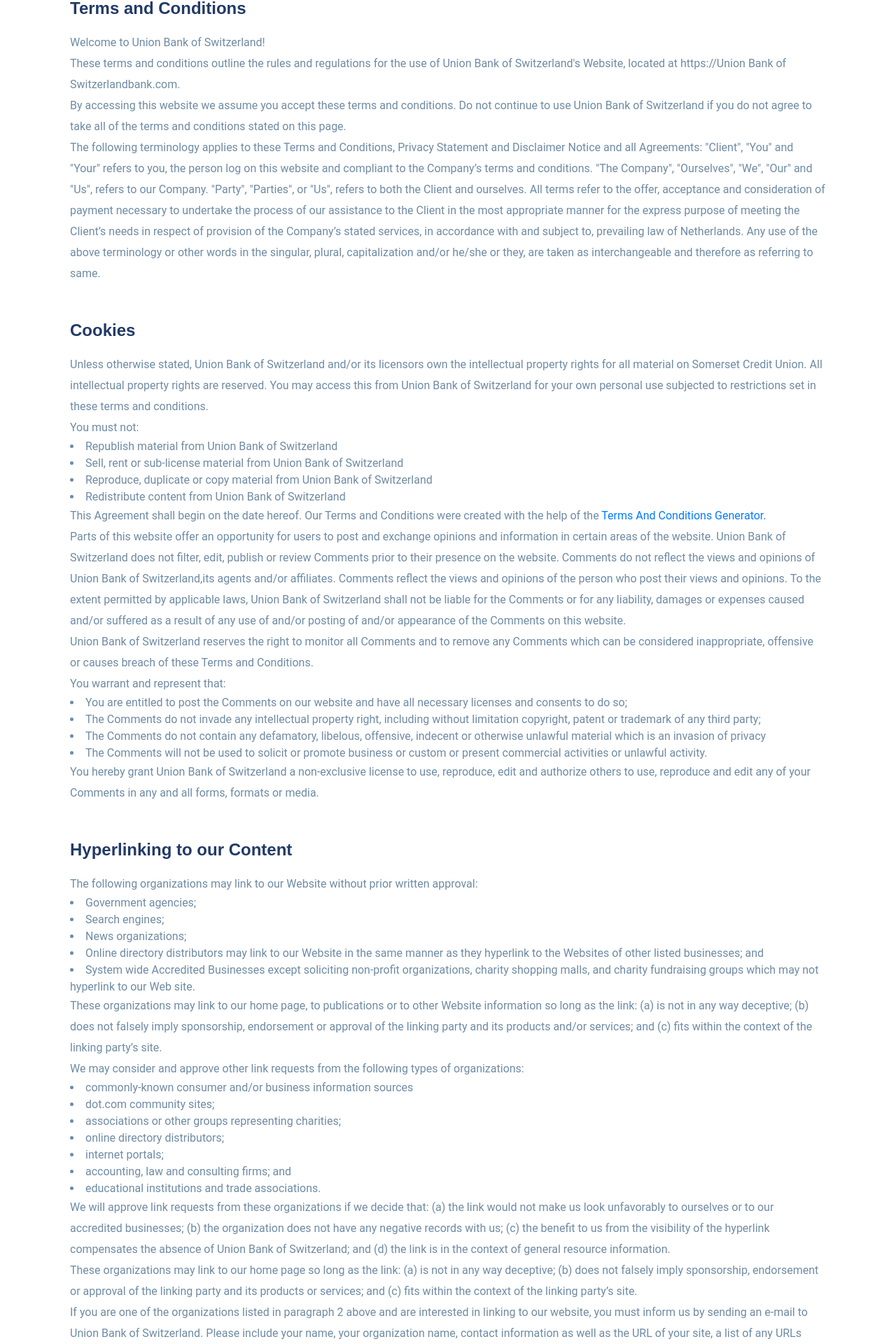
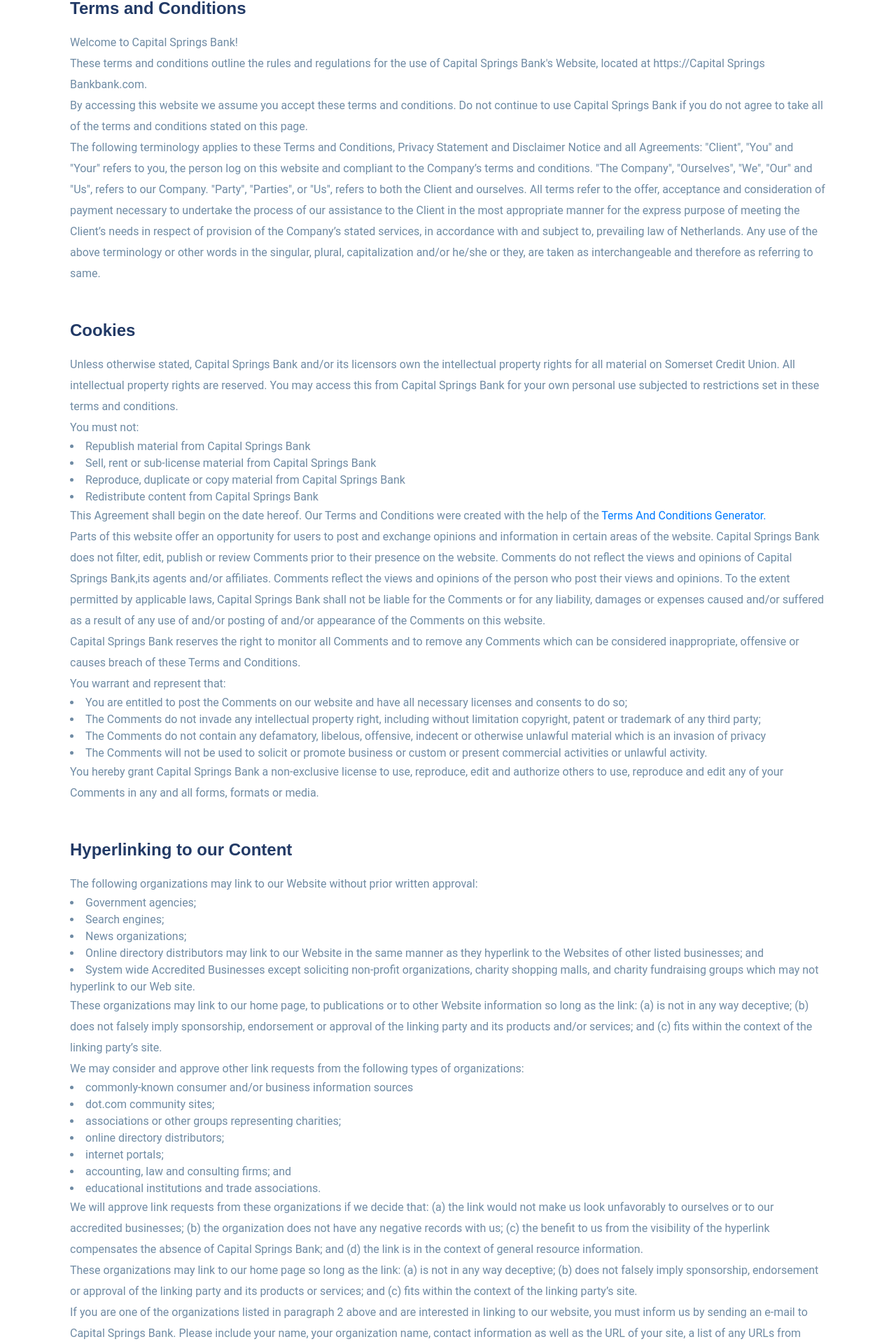
Before and after one commit to NaijasonEzeiru/ubs, a Next.js app: page /terms-condition in a window 1280 px wide. Shown: the part 210-2130 px from the top of the page at 70% size. Built offline with nearby package versions, Linux system fonts and the light colour scheme; no server answers; the database is empty.

Commit message:
................

```diff
--- a/package.json
+++ b/package.json
@@ -37,11 +37,13 @@
     "jose": "^4.14.4",
     "lucide-react": "^0.439.0",
     "next": "^13.4.19",
+    "next-themes": "^0.4.6",
     "react": "^18.2.0",
     "react-dom": "^18.2.0",
     "react-hook-form": "^7.53.0",
     "react-icons": "^4.7.1",
     "react-phone-number-input": "^3.2.19",
+    "sonner": "^2.0.3",
     "tailwind-merge": "^2.5.2",
     "tailwindcss-animate": "^1.0.7",
     "typescript": "4.9.5",
--- a/src/app/login/layout.tsx
+++ /dev/null
@@ -1,5 +0,0 @@
-import { AuthProvider } from '@/components/AuthContext';
-
-export default function Layout({ children }: { children: React.ReactNode }) {
-  return <AuthProvider>{children}</AuthProvider>;
-}
--- a/src/app/register/layout.tsx
+++ /dev/null
@@ -1,5 +0,0 @@
-import { AuthProvider } from '@/components/AuthContext';
-
-export default function Layout({ children }: { children: React.ReactNode }) {
-  return <AuthProvider>{children}</AuthProvider>;
-}
--- a/src/components/AuthContext.tsx
+++ b/src/components/AuthContext.tsx
@@ -72,11 +72,9 @@
       router.refresh();
       // user?.isAdmin ? router.push("/dashboard") : router.push("/admin");
       if (user?.isAdmin) {
-        window.location.href = "/dashboard";
-        // router.push("/dashboard");
+        router.push("/dashboard");
       } else {
-        // router.push("/admin");
-        window.location.href = "/admin";
+        router.push("/admin");
       }
     } else {
       setError(data.message);
@@ -101,8 +99,7 @@
     console.log({ auth: user });
   }, []);
 
-  const checkUserLoggedIn = async () => {
-    console.log("effect");
+  async function checkUserLoggedIn() {
     const res = await fetch(`${API_URL}/auth/login`, {
       method: "GET",
       credentials: "include",
@@ -120,7 +117,7 @@
       setUser(null);
       setAuthChecking(false);
     }
-  };
+  }
   const getAllUsers = async () => {
     console.log("effect");
     const res = await fetch(`${API_URL}/user`, {
--- a/src/components/TermsAndConditions.tsx
+++ b/src/components/TermsAndConditions.tsx
@@ -10,16 +10,16 @@
       </div>
       <div>
         <h6>Terms and Conditions</h6>
-        <p>Welcome to Union Bank of Switzerland!</p>
+        <p>Welcome to Capital Springs Bank!</p>
         <p>
           These terms and conditions outline the rules and regulations for the
-          use of Union Bank of Switzerland&#39;s Website, located at
-          https://Union Bank of Switzerlandbank.com.
+          use of Capital Springs Bank&#39;s Website, located at https://Capital
+          Springs Bankbank.com.
         </p>
         <p>
           By accessing this website we assume you accept these terms and
-          conditions. Do not continue to use Union Bank of Switzerland if you do
-          not agree to take all of the terms and conditions stated on this page.
+          conditions. Do not continue to use Capital Springs Bank if you do not
+          agree to take all of the terms and conditions stated on this page.
         </p>
         <p>
           The following terminology applies to these Terms and Conditions,
@@ -40,23 +40,20 @@
         </p>
         <h6>Cookies</h6>
         <p>
-          Unless otherwise stated, Union Bank of Switzerland and/or its
-          licensors own the intellectual property rights for all material on
-          Somerset Credit Union. All intellectual property rights are reserved.
-          You may access this from Union Bank of Switzerland for your own
-          personal use subjected to restrictions set in these terms and
-          conditions.
+          Unless otherwise stated, Capital Springs Bank and/or its licensors own
+          the intellectual property rights for all material on Somerset Credit
+          Union. All intellectual property rights are reserved. You may access
+          this from Capital Springs Bank for your own personal use subjected to
+          restrictions set in these terms and conditions.
         </p>
         <p>You must not:</p>
         <ul>
-          <li>Republish material from Union Bank of Switzerland</li>
+          <li>Republish material from Capital Springs Bank</li>
+          <li>Sell, rent or sub-license material from Capital Springs Bank</li>
           <li>
-            Sell, rent or sub-license material from Union Bank of Switzerland
+            Reproduce, duplicate or copy material from Capital Springs Bank
           </li>
-          <li>
-            Reproduce, duplicate or copy material from Union Bank of Switzerland
-          </li>
-          <li>Redistribute content from Union Bank of Switzerland</li>
+          <li>Redistribute content from Capital Springs Bank</li>
         </ul>
         <p>
           This Agreement shall begin on the date hereof. Our Terms and
@@ -66,20 +63,20 @@
         <p>
           Parts of this website offer an opportunity for users to post and
           exchange opinions and information in certain areas of the website.
-          Union Bank of Switzerland does not filter, edit, publish or review
-          Comments prior to their presence on the website. Comments do not
-          reflect the views and opinions of Union Bank of Switzerland,its agents
-          and/or affiliates. Comments reflect the views and opinions of the
-          person who post their views and opinions. To the extent permitted by
-          applicable laws, Union Bank of Switzerland shall not be liable for the
-          Comments or for any liability, damages or expenses caused and/or
-          suffered as a result of any use of and/or posting of and/or appearance
-          of the Comments on this website.
+          Capital Springs Bank does not filter, edit, publish or review Comments
+          prior to their presence on the website. Comments do not reflect the
+          views and opinions of Capital Springs Bank,its agents and/or
+          affiliates. Comments reflect the views and opinions of the person who
+          post their views and opinions. To the extent permitted by applicable
+          laws, Capital Springs Bank shall not be liable for the Comments or for
+          any liability, damages or expenses caused and/or suffered as a result
+          of any use of and/or posting of and/or appearance of the Comments on
+          this website.
         </p>
         <p>
-          Union Bank of Switzerland reserves the right to monitor all Comments
-          and to remove any Comments which can be considered inappropriate,
-          offensive or causes breach of these Terms and Conditions.
+          Capital Springs Bank reserves the right to monitor all Comments and to
+          remove any Comments which can be considered inappropriate, offensive
+          or causes breach of these Terms and Conditions.
         </p>
         <p>You warrant and represent that:</p>
         <ul>
@@ -103,9 +100,9 @@
           </li>
         </ul>
         <p>
-          You hereby grant Union Bank of Switzerland a non-exclusive license to
-          use, reproduce, edit and authorize others to use, reproduce and edit
-          any of your Comments in any and all forms, formats or media.
+          You hereby grant Capital Springs Bank a non-exclusive license to use,
+          reproduce, edit and authorize others to use, reproduce and edit any of
+          your Comments in any and all forms, formats or media.
         </p>
         <h6>Hyperlinking to our Content</h6>
         <p>
@@ -152,8 +149,8 @@
           that: (a) the link would not make us look unfavorably to ourselves or
           to our accredited businesses; (b) the organization does not have any
           negative records with us; (c) the benefit to us from the visibility of
-          the hyperlink compensates the absence of Union Bank of Switzerland;
-          and (d) the link is in the context of general resource information.
+          the hyperlink compensates the absence of Capital Springs Bank; and (d)
+          the link is in the context of general resource information.
         </p>
         <p>
           These organizations may link to our home page so long as the link: (a)
@@ -164,11 +161,11 @@
         <p>
           If you are one of the organizations listed in paragraph 2 above and
           are interested in linking to our website, you must inform us by
-          sending an e-mail to Union Bank of Switzerland. Please include your
-          name, your organization name, contact information as well as the URL
-          of your site, a list of any URLs from which you intend to link to our
-          Website, and a list of the URLs on our site to which you would like to
-          link. Wait 2-3 weeks for a response.
+          sending an e-mail to Capital Springs Bank. Please include your name,
+          your organization name, contact information as well as the URL of your
+          site, a list of any URLs from which you intend to link to our Website,
+          and a list of the URLs on our site to which you would like to link.
+          Wait 2-3 weeks for a response.
         </p>
         <p>Approved organizations may hyperlink to our Website as follows:</p>
         <ul>
@@ -181,8 +178,8 @@
           </li>
         </ul>
         <p>
-          No use of Union Bank of Switzerland&#39;s logo or other artwork will
-          be allowed for linking absent a trademark license agreement.
+          No use of Capital Springs Bank&#39;s logo or other artwork will be
+          allowed for linking absent a trademark license agreement.
         </p>
         <h6>iFrames</h6>
         <p>
--- /dev/null
+++ b/src/components/ui/sonner.tsx
@@ -0,0 +1,31 @@
+"use client"
+
+import { useTheme } from "next-themes"
+import { Toaster as Sonner } from "sonner"
+
+type ToasterProps = React.ComponentProps<typeof Sonner>
+
+const Toaster = ({ ...props }: ToasterProps) => {
+  const { theme = "system" } = useTheme()
+
+  return (
+    <Sonner
+      theme={theme as ToasterProps["theme"]}
+      className="toaster group"
+      toastOptions={{
+        classNames: {
+          toast:
+            "group toast group-[.toaster]:bg-background group-[.toaster]:text-foreground group-[.toaster]:border-border group-[.toaster]:shadow-lg",
+          description: "group-[.toast]:text-muted-foreground",
+          actionButton:
+            "group-[.toast]:bg-primary group-[.toast]:text-primary-foreground",
+          cancelButton:
+            "group-[.toast]:bg-muted group-[.toast]:text-muted-foreground",
+        },
+      }}
+      {...props}
+    />
+  )
+}
+
+export { Toaster }
```
Also changed, not shown: src/components/admin/AdminLayout.tsx (+0 -2 lines), src/components/table/data-table.tsx (+67 -8 lines), 2 other files (tests, documents, lock files or other folders).
